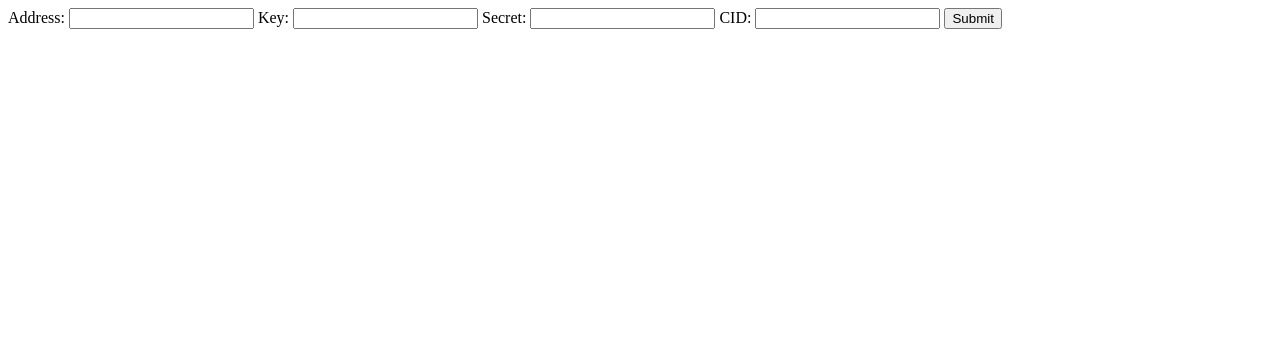
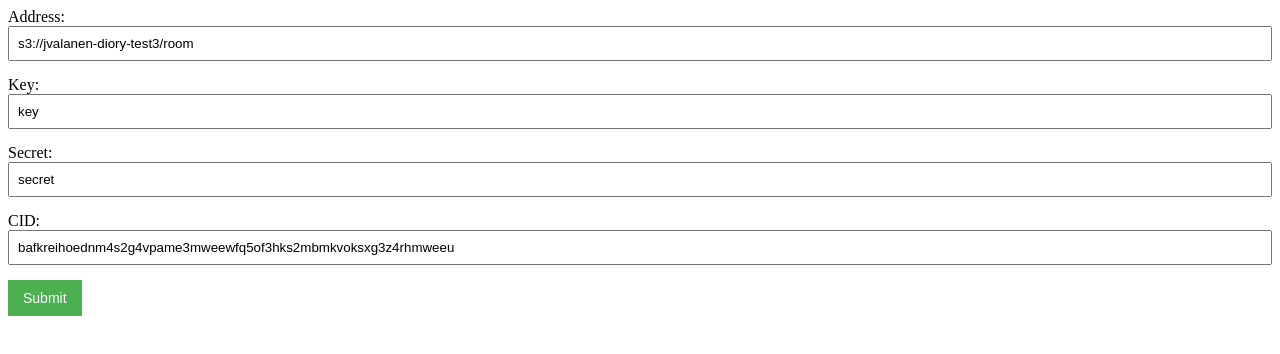
Before and after one commit to DioryMe/diograph-fetch-assets, a website built with Vite: page index.html in a window 1280 px wide. Built offline with nearby package versions, Linux system fonts and the light colour scheme.

Commit message:
Style the form with CSS + add default values

```diff
--- a/index.html
+++ b/index.html
@@ -4,12 +4,11 @@
     <meta charset="UTF-8" />
     <meta name="viewport" content="width=device-width, initial-scale=1.0" />
     <title>Image Fetcher</title>
+
+    <link rel="stylesheet" href="/src/style.css" />
   </head>
   <body>
-    <div id="app"></div>
-    <script type="module" src="/src/main.ts"></script>
-
-    <div id="app2">
+    <div id="app">
       <form id="imageForm">
         <label for="address">Address:</label>
         <input type="text" id="address" required />
@@ -25,10 +24,12 @@
 
         <button id="submit" type="button">Submit</button>
       </form>
+    </div>
 
-      <div id="imageContainer" style="display: none">
-        <img id="fetchedImage" alt="Fetched Image" width="500" height="500" />
-      </div>
+    <div id="imageContainer" style="display: none">
+      <img id="fetchedImage" alt="Fetched Image" width="500" height="500" />
     </div>
+
+    <script type="module" src="/src/main.ts"></script>
   </body>
 </html>
--- a/src/main.ts
+++ b/src/main.ts
@@ -3,6 +3,16 @@ import { readContentFromS3 } from "./room-service";
 document
   .querySelector<HTMLButtonElement>("#submit")!
   .addEventListener("click", () => handleSubmit());
+
+const address = document.getElementById("address") as HTMLInputElement;
+const key = document.getElementById("key") as HTMLInputElement;
+const secret = document.getElementById("secret") as HTMLInputElement;
+const cid = document.getElementById("cid") as HTMLInputElement;
+
+key.value = "key";
+secret.value = "secret";
+cid.value = "bafkreihoednm4s2g4vpame3mweewfq5of3hks2mbmkvoksxg3z4rhmweeu";
+address.value = "s3://jvalanen-diory-test3/room";
 
 // Mocked response with ReadableStream
 function getMockedResponse(): Response {
--- /dev/null
+++ b/src/style.css
@@ -0,0 +1,21 @@
+#app {
+  margin-bottom: 100px;
+}
+#imageForm input {
+  padding: 8px;
+  margin-bottom: 15px;
+  width: 100%;
+  box-sizing: border-box;
+}
+
+#submit {
+  background-color: #4caf50;
+  color: white;
+  border: none;
+  padding: 10px 15px;
+  text-align: center;
+  text-decoration: none;
+  display: inline-block;
+  font-size: 14px;
+  cursor: pointer;
+}
```
